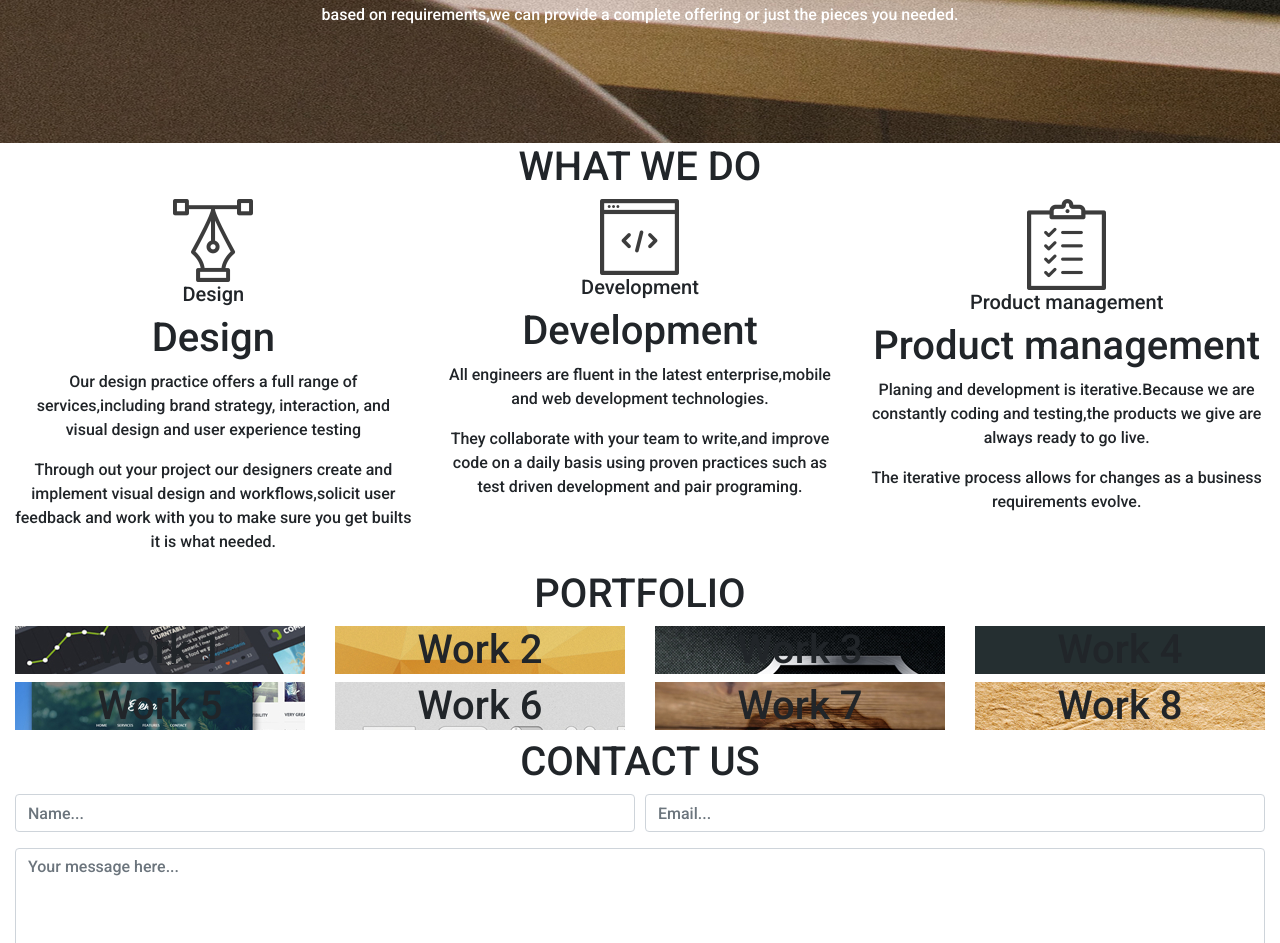
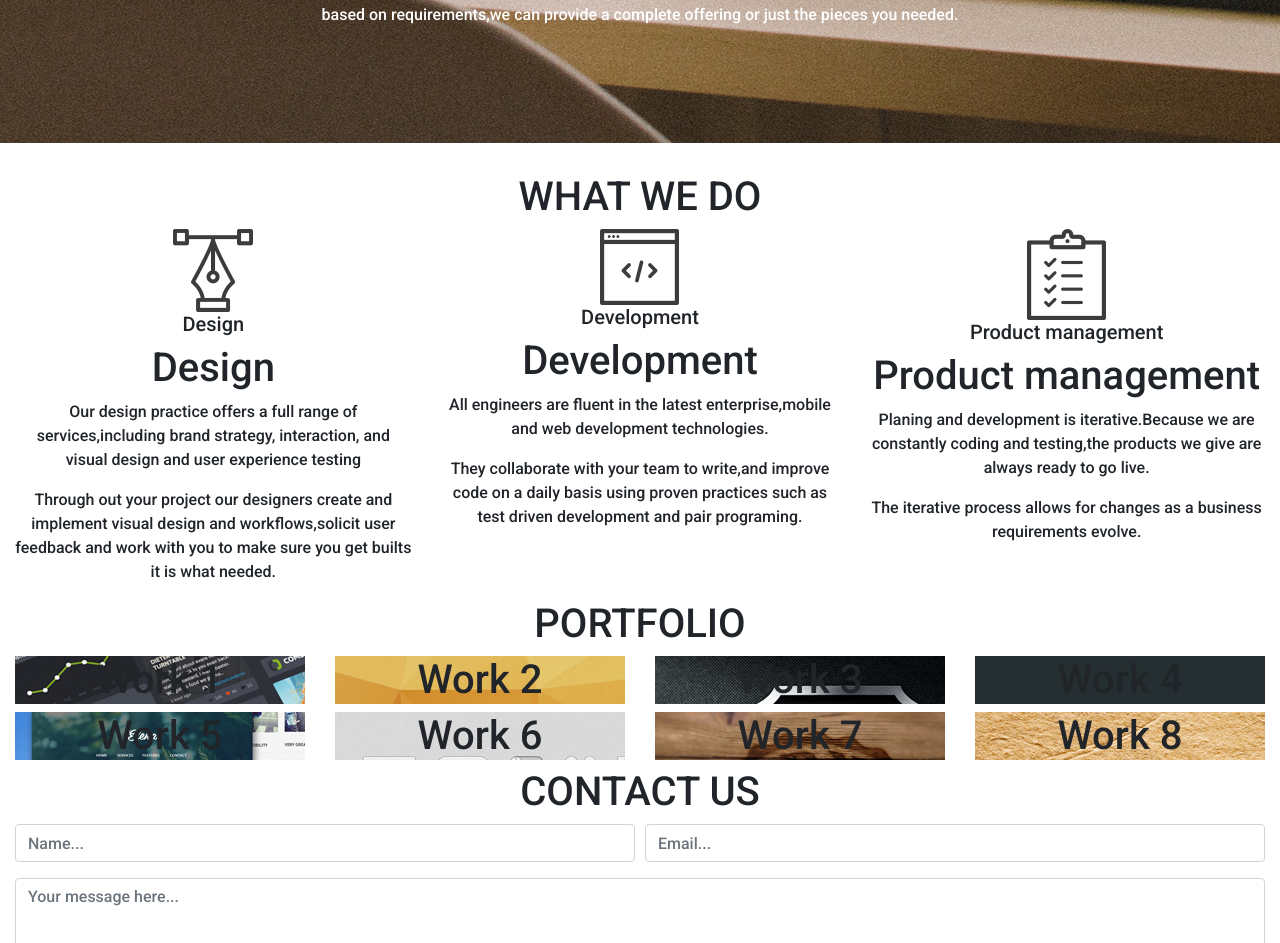
Before and after one commit to KaChryssie/Delani-Studio, a plain HTML site: page index.html in a window 1280 px wide. Shown: the part 1432-2375 px from the top of the page. Drawn offline with Linux system fonts and the light colour scheme.

Commit message:
style the fourth section

```diff
--- a/style.css
+++ b/style.css
@@ -21,3 +21,6 @@ body *{
     padding: 100px 0 100px 0;
     color: white;
 }
+.section-4{
+    padding-top: 30px;
+}
```
